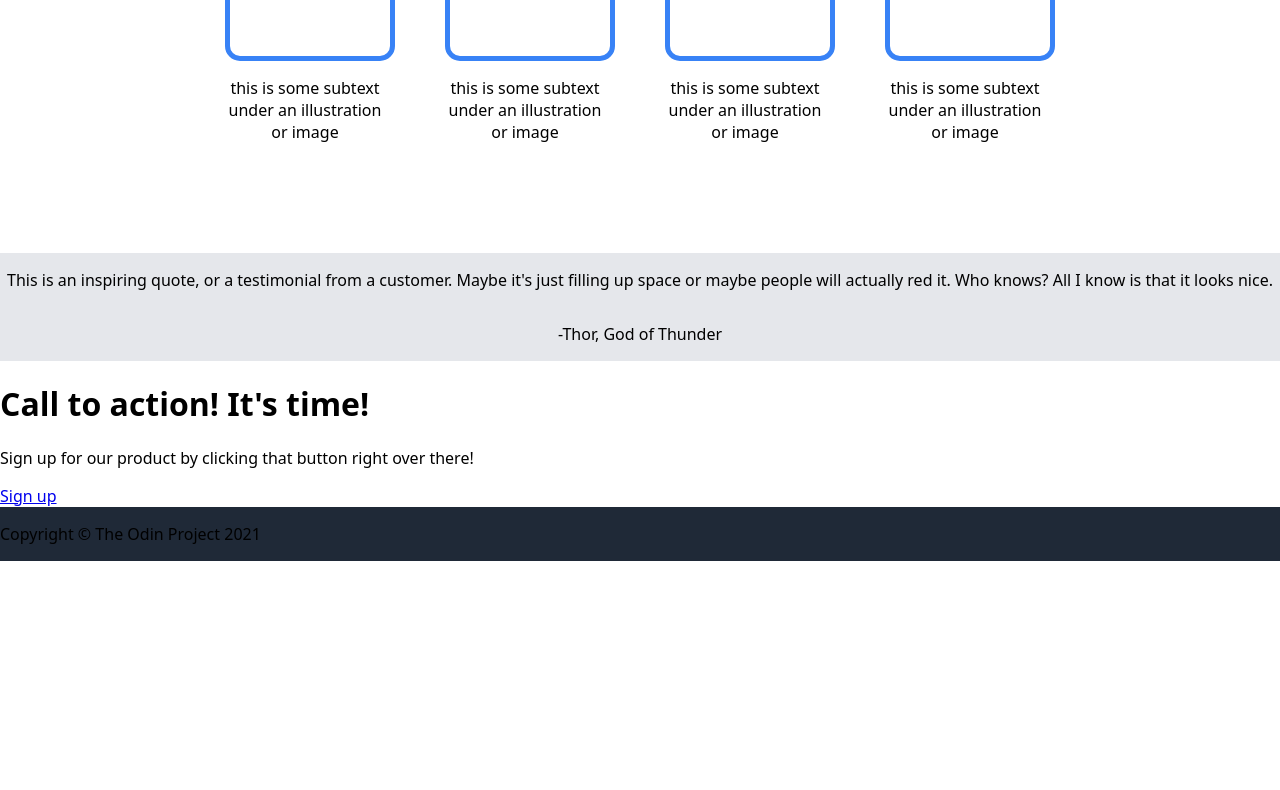
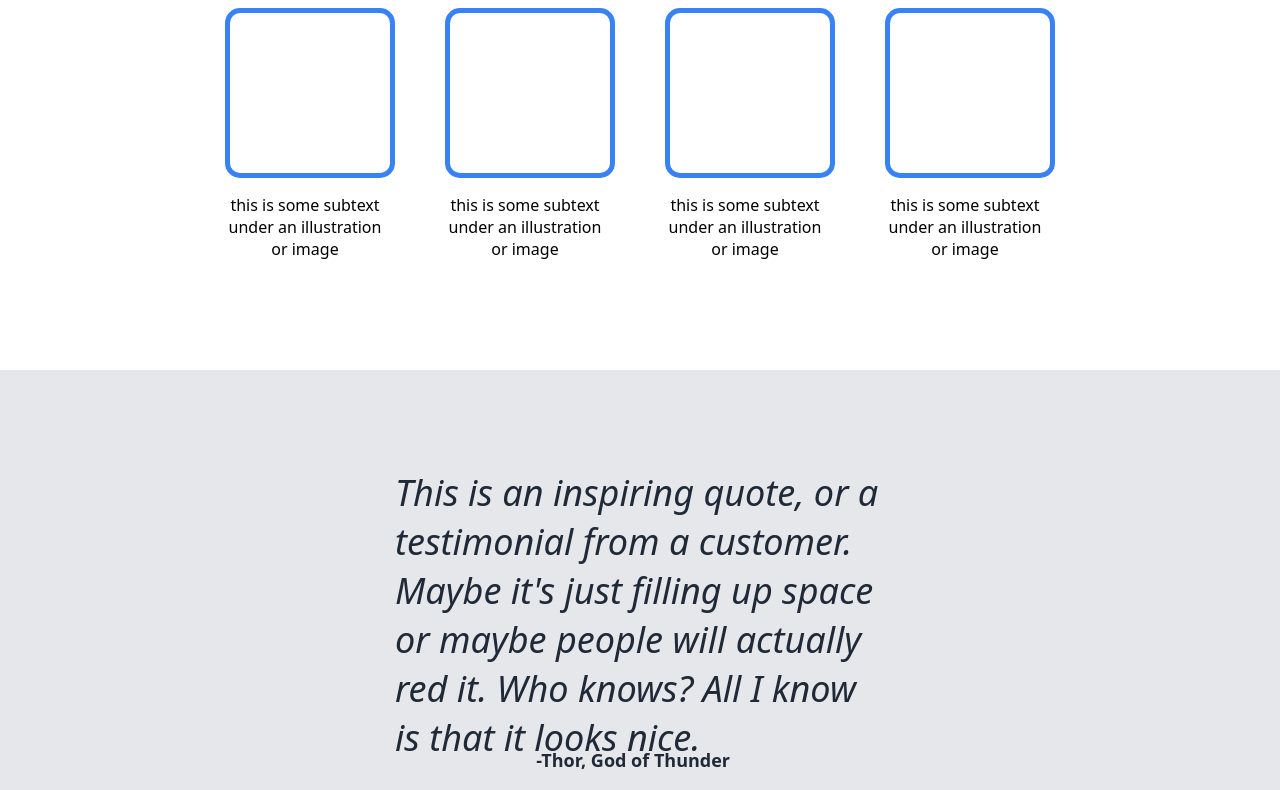
Before and after one commit to oldyellowshed/Landing-Page, a plain HTML site: page index.html in a window 1280 px wide. Shown: the part 554-1344 px from the top of the page. Before the commit the page ends 1115 px from the top, so only its background shows below. Drawn offline with Linux system fonts and the light colour scheme.

Commit message:
Add and edit styles

```diff
--- a/styles.css
+++ b/styles.css
@@ -41,10 +41,12 @@ body {
 .hero {
     display: flex;
     justify-content: space-between;
+    height: 400px;
 }
 
 .left-content {
     width: 500px;
+    align-self: center;
 }
 
 .left-content h1 {
@@ -71,6 +73,9 @@ body {
     background-color: grey;
     width: 500px;
     height: 200px;
+    display: flex;
+    justify-content: center;
+    align-items: center;
 }
 
 .right-content {
@@ -119,21 +124,92 @@ body {
 .quotesection {
     display: flex;
     flex-direction: column;
+    justify-content: center;
     background-color: #E5E7EB;
+    height: 500px;
+}
+
+.quote p {
+    font-size: 36px;
+    font-style: italic;
+    font-weight: lighter;
+    color: #1F2937;
+    padding: 0;
+    margin: 0;
+    display: flex;
+    flex-wrap: wrap;
 }
 
 .quote {
+    display: flex;
+    justify-content:center ;
     align-self: center;
+    width: 490px;
+    height: 280px;
+    padding: 0;
+}
+
+.author p {
+    color: #1F2937;
+    font-size: 18px;
+    font-weight: bold;
+    margin: 0;
 }
 
 .author {
-    align-self: center;
+    align-self: flex-end;
+    margin-right: 350px;
 }
 
-.quotesection h1 {
+.header,
+.hero,
+.information,
+.quotesection,
+.calltoaction,
+.footer {
+    padding: 0px 200px;
+}
+
+/* Call to action */
+
+.calltoaction {
     display: flex;
-    font-size: 36px;
-    font-style: italic;
-    color: #1F2937;
-    width: 716px;
+    justify-content: center;
 }
+
+.dock {
+    display: flex;
+    background-color: #3882F6;
+    border-radius: 10px;
+    margin: 50px;
+    padding: 30px;
+    width: 1000px;
+    justify-content: space-between;
+}
+
+.call {
+    color: white;
+}
+
+.sign {
+    align-self: center;
+    padding: 50px;
+    justify-items: center;
+}
+
+.sign a {
+    display: flex;
+    justify-content: center;
+    text-decoration: none;
+    color: white;
+    border: solid 2px white;
+    border-radius: 5px;
+    padding: 5px 30px;
+}
+/* Footer */
+
+.footer {
+    display: flex;
+    justify-content: center;
+    color: white;
+}
```
